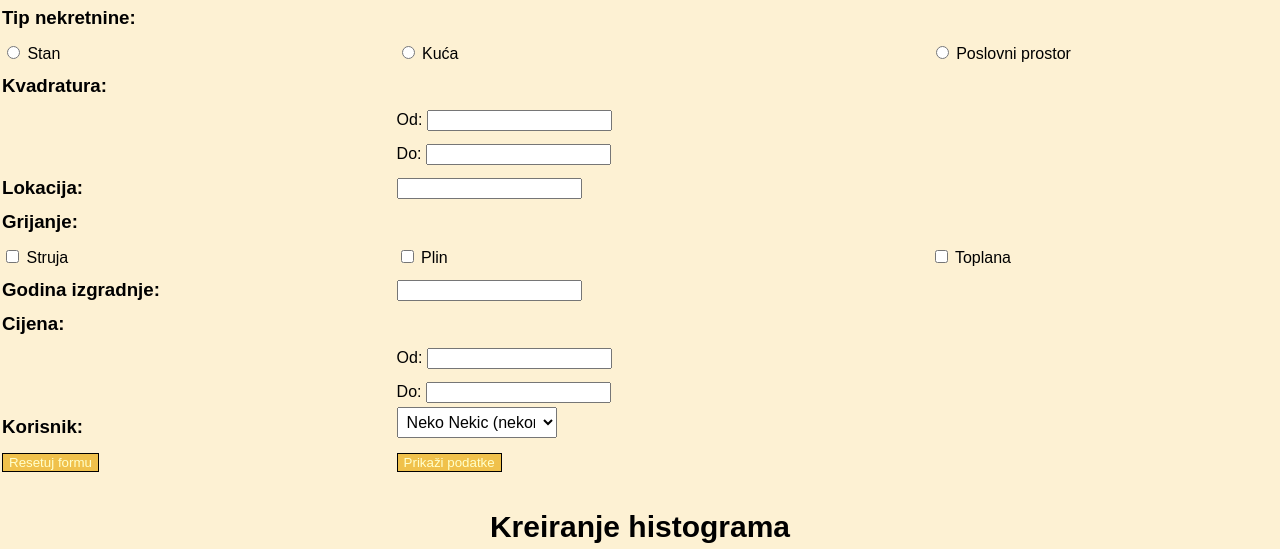
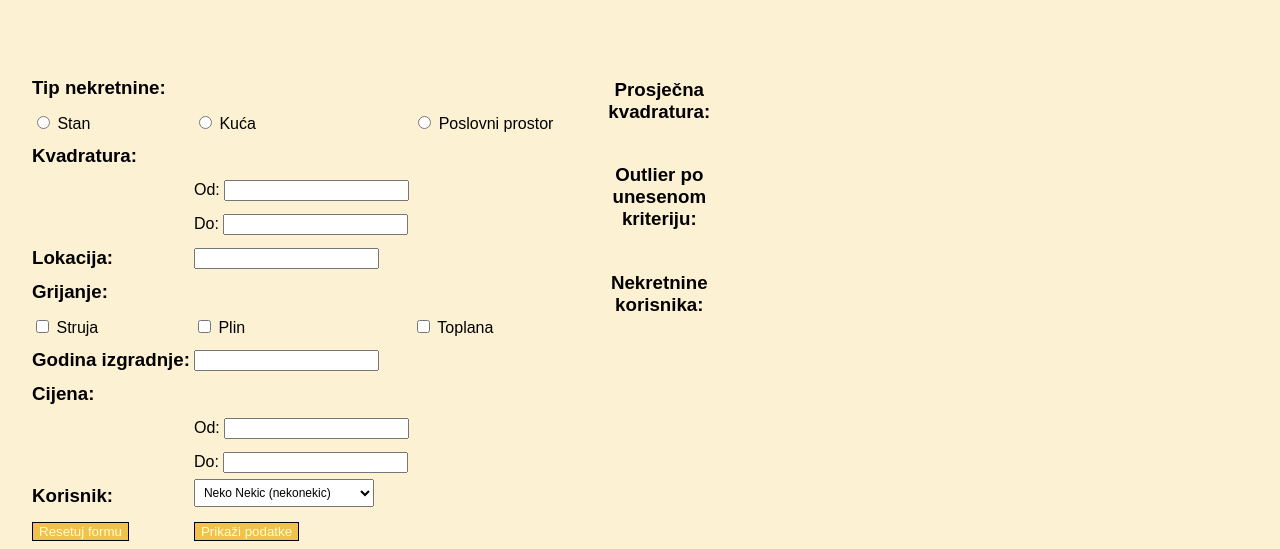
Before and after one commit to ijozic1/Real-estete-web-application, a plain HTML site: page HTML/statistika.html in a window 1280 px wide. Shown: the part 251-800 px from the top of the page. Drawn offline with nearby package versions, Linux system fonts and the light colour scheme.

Commit message:
statistika.html i statistika.css kompletirani

```diff
--- a/CSS/statistika.css
+++ b/CSS/statistika.css
@@ -26,6 +26,23 @@ iframe {
     font-size: 30px;
     margin: 0 auto;
     max-width: 100%;
+}
+
+#sve{
+    display: flex;
+    flex-direction: column;
+    gap: 40px;
+    justify-content: center;
+    padding-bottom: 200px;
+}
+
+#dodatne_info_wrapper{
+    display: grid;
+    grid-template-columns: 1fr 1fr 1fr 1fr 1fr 1fr 1fr;
+    grid-template-rows: auto;
+    gap: 40px;
+    justify-content: left;
+    padding: 20px;
 }
 
 #statistika_wrapper{
@@ -109,7 +126,12 @@ iframe {
 }
 
 select {
-    width: 160px;
+    width: 180px;
     padding: 5px;
-    font-size: 16px;
+    font-size: 12px;
 }
+
+.data {
+    padding-left: 30px;
+    text-align: right;
+}
--- a/HTML/statistika.html
+++ b/HTML/statistika.html
@@ -13,6 +13,7 @@
         <div id="sve">
             <h2 id="podnaslov">Dodatne statističke informacije</h2>
             <div id="dodatne_info_wrapper">
+                <div id="forma">
                     <form if="forma">
                         <table id="unos">
                             <tr>
@@ -126,6 +127,31 @@
                     </form>
                 </div>
 
+                <div id="podaci">
+                    <table id="tabela_podaci">
+                        <tr>
+                            <td>
+                                <h3>Prosječna kvadratura: </h3>
+                            </td>
+                            <td class="data" id="prosjecna_kvadratura"></td>
+                        </tr>
+                        <tr>
+                            <td>
+                                <h3>Outlier po unesenom kriteriju: </h3>
+                            </td>
+                            <td class="data" id="outlier_po_kriteriju"></td>
+                        </tr>
+                        <tr>
+                            <td>
+                                <h3>Nekretnine korisnika: </h3>
+                                <ul id="moje_nekretnine_lista"></ul>
+                            </td>
+                        </tr>
+                    </table>
+                </div>
+
+            </div>
+
             <br> <br>
             <h2 id="podnaslov">Kreiranje histograma</h2>
             <div id="statistika_wrapper">
--- a/scripts/StatistikaNekretnina.js
+++ b/scripts/StatistikaNekretnina.js
@@ -39,13 +39,13 @@ let StatistikaNekretnina = function (){
         let indexMaxOdstupanja = 0;
         let maxOdstupanje = 0;
 
-        for(let i=0; i<listaNekretninaPoKriteriju.length; i++) {
-            let odstupanje = Math.abs(listaNekretninaPoKriteriju[i][nazivSvojstva] - prosjek);
-            if(odstupanje > maxOdstupanje) {
+        listaNekretninaPoKriteriju.forEach((nekretnina, i) => {
+            let odstupanje = Math.abs(nekretnina[nazivSvojstva] - prosjek);
+            if (odstupanje > maxOdstupanje) {
                 maxOdstupanje = odstupanje;
                 indexMaxOdstupanja = i;
             }
-        }
+        });
 
         return listaNekretninaPoKriteriju[indexMaxOdstupanja];
     }
@@ -57,7 +57,7 @@ let StatistikaNekretnina = function (){
                     upit.korisnik_id === korisnik.id));
 
         //sortiranje po broju upita
-        listaNekretninaKojeSadrzeUpitKorisnika.sort((a, b) => {a.upiti.length > b.upiti.length});
+        listaNekretninaKojeSadrzeUpitKorisnika.sort((a, b) => {return a.upiti.length > b.upiti.length});
 
         return listaNekretninaKojeSadrzeUpitKorisnika;
     }
```
Lines whose indentation alone changed are shown as unchanged.
